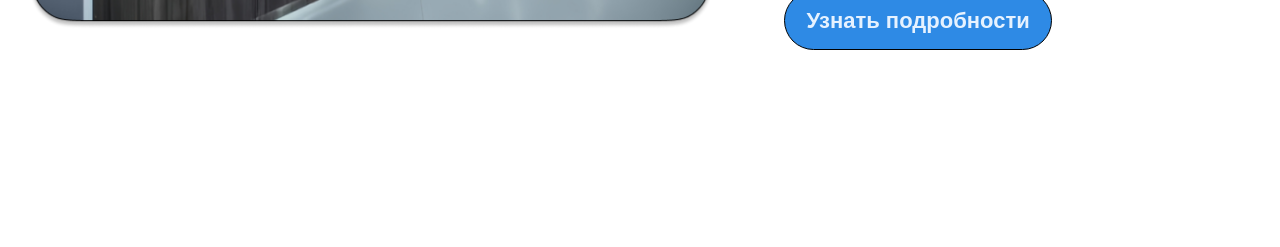
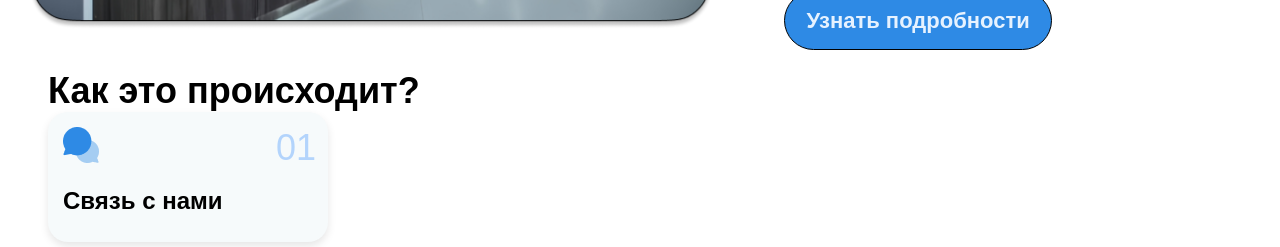
Before and after one commit to VoRaX00/Dentistry, a Next.js app: page / in a window 1280 px wide. Shown: the part 797-1044 px from the top of the page. Before the commit the page ends 875 px from the top, so only its background shows below. Built offline with nearby package versions, Linux system fonts and the light colour scheme.

Commit message:
edit components card and HowIt

```diff
--- a/src/components/Card.tsx
+++ b/src/components/Card.tsx
@@ -1,7 +1,19 @@
+import styles from "@/styles/Card.module.css";
 
-export function Card() {
+type ContactCardProps = {
+    text: string;
+    number: string;
+    imgSrc: string;
+};
+
+export const Card: React.FC<ContactCardProps> = ({ text, number, imgSrc }) => {
     return (
-        <>
-        </>
-    )
-}
+        <div className={styles.card}>
+            <div className={styles.iconTextContainer}>
+                <img src={imgSrc} alt="message" className={styles.icon}/>
+            </div>
+            <span className={styles.number}>{number}</span>
+            <p className={styles.text}>{text}</p>
+        </div>
+    );
+};
--- a/src/components/HowIt.tsx
+++ b/src/components/HowIt.tsx
@@ -1,8 +1,13 @@
 import styles from "@/styles/HowIt.module.css"
+import {Card} from "@/components/Card";
 
 export function HowIt() {
     return (
-        <>
-        </>
+        <div className={styles.howIt}>
+            <div className={styles.howItHeader}>
+                <span>Как это происходит?</span>
+            </div>
+            <Card text="Связь с нами" number="01" imgSrc="icons/message.png"/>
+        </div>
     )
 }
--- a/src/styles/Card.module.css
+++ b/src/styles/Card.module.css
@@ -0,0 +1,39 @@
+.card {
+    display: flex;
+    flex-direction: column; /* Вертикальное расположение */
+    justify-content: space-between;
+    align-items: flex-start;
+    background-color: #f6fafb;
+    border-radius: 20px;
+    padding: 15px;
+    width: 250px;
+    height: 100px;
+    box-shadow: 0 4px 8px rgba(0, 0, 0, 0.1);
+    position: relative;
+}
+
+.iconTextContainer {
+    display: flex;
+    align-items: center;
+    width: 100%;
+}
+
+.icon {
+    width: 36px;
+    height: 36px;
+}
+
+.text {
+    font-size: 24px;
+    font-weight: bold;
+    color: #000;
+}
+
+.number {
+    position: absolute;
+    align-self: flex-end;
+    font-size: 36px;
+    width: 37px;
+    height: 40px;
+    color: #b3d4fc;
+}
--- a/src/styles/HowIt.module.css
+++ b/src/styles/HowIt.module.css
@@ -0,0 +1,9 @@
+.howIt {
+    margin-left: 40px;
+}
+
+.howItHeader {
+    display: flex;
+    font-size: 36px;
+    font-weight: bold;
+}
```
